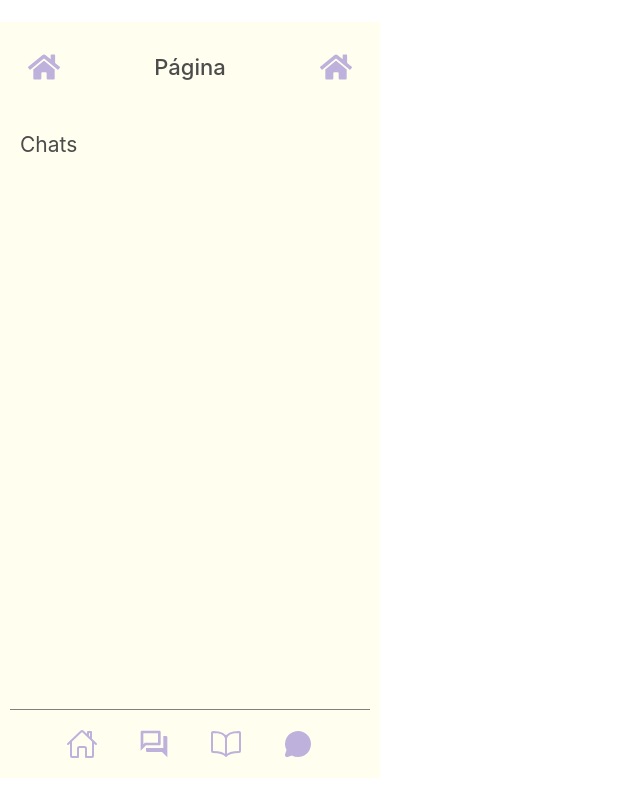
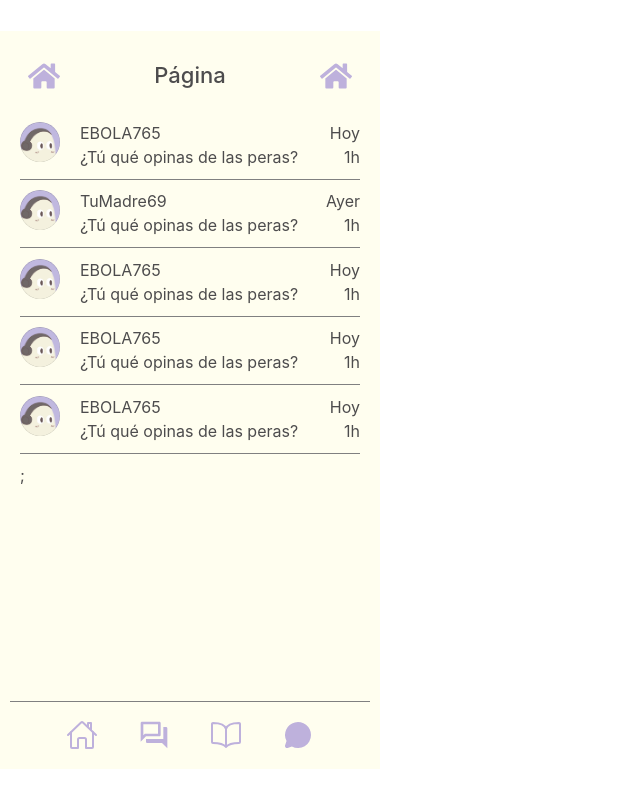
Before and after one commit to Akogahira/Ether, a React (Vite) app: page /Chat in a window 1280 px wide. Shown: the whole page, without its empty margins (0-640 px from the left). Built offline with nearby package versions, Linux system fonts and the light colour scheme.

Commit message:
Chat ""automatizado""

```diff
--- a/src/components/Layout.styles.js
+++ b/src/components/Layout.styles.js
@@ -371,3 +371,48 @@ export const CardHerrInfo = styled.div`
     line-height: 1.1;
   }
 `;
+
+
+// PÁGINA 04. CHATS
+
+///Container general
+export const ContainerChats = styled.div`
+display: flex;
+flex-direction: row;
+ justify-content: space-between;
+width: 100%;
+margin: 0px;
+`;
+
+///Container 1: Datos izquierda (avatar, nombre y mensaje)
+export const ChatsIzq = styled.div`
+display: flex;
+ align-items: center;
+
+`;
+
+///Container 1.1: Avatar
+export const DatosIzq1 = styled.div`
+  img {
+    width: 40px; // Ajusta el tamaño según sea necesario
+    border-radius: 50%;
+    margin-right: 20px; // Añade espacio entre el avatar y los otros elementos
+  }
+`;
+
+///Container 1.2: Nombre y mensaje
+export const DatosIzq2 = styled.div`
+display: flex;
+  flex-direction: column;
+`;
+
+///Container 2: Datos derecha (fecha y hora)
+export const ChatsDer = styled.div`
+text-align: right;
+margin-left: auto;
+`;
+
+export const ContainerDivider = styled.div`
+display: flex;
+flex-direction: column;
+`;
--- /dev/null
+++ b/src/data/Chats.js
@@ -0,0 +1,12 @@
+export const ChatsPriv = [
+  { user: 'EBOLA765', fecha: 'Hoy', hora: '1h', msg: '¿Tú qué opinas de las peras?' },
+
+  { user: 'TuMadre69', fecha: 'Ayer', hora: '1h', msg: '¿Tú qué opinas de las peras?' },
+
+  { user: 'EBOLA765', fecha: 'Hoy', hora: '1h', msg: '¿Tú qué opinas de las peras?' },
+
+  { user: 'EBOLA765', fecha: 'Hoy', hora: '1h', msg: '¿Tú qué opinas de las peras?' },
+
+  { user: 'EBOLA765', fecha: 'Hoy', hora: '1h', msg: '¿Tú qué opinas de las peras?' },
+
+];
--- a/src/pages/Chat.jsx
+++ b/src/pages/Chat.jsx
@@ -1,9 +1,40 @@
-import { ContainerMain } from '../components/Layout.styles';
+import { ChatsIzq, ContainerChats, ContainerMain, DatosIzq2, DatosIzq1, Divider, ChatsDer, ContainerDivider } from '../components/Layout.styles';
+import { ChatsPriv } from '../data/Chats';
 
 const Chat = () => (
   <div>
     <ContainerMain>
-      <h2>Chats</h2>
+      {ChatsPriv.map(xat => (
+        <ContainerDivider key={xat}>
+          <ContainerChats>
+            <ChatsIzq>
+              <DatosIzq1>
+                <img src="src\assets\images\Avatar1.png" alt="" />
+              </DatosIzq1>
+              <DatosIzq2>
+                <div>
+                  {xat.user}
+                </div>
+                <div>
+                  {xat.msg}
+                </div>
+              </DatosIzq2>
+            </ChatsIzq>
+            <ChatsDer>
+              <div>
+                {xat.fecha}
+              </div>
+              <div>
+                {xat.hora}
+              </div>
+            </ChatsDer>
+
+          </ContainerChats>
+          <Divider />
+        </ContainerDivider>
+      ))};
+
+
     </ContainerMain>
 
   </div>
```
Also changed, not shown: src/assets/images/Avatar1.png (added).
